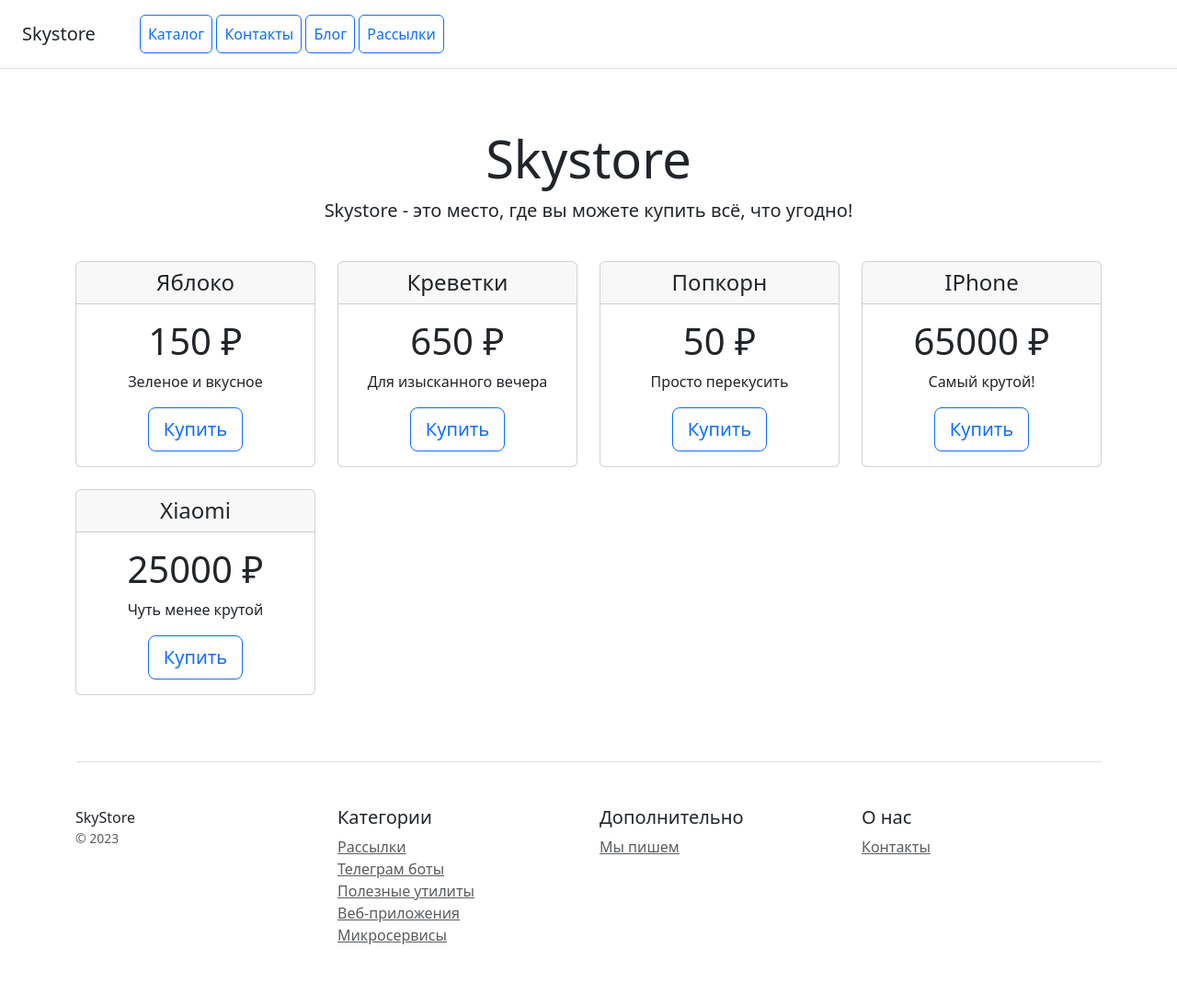
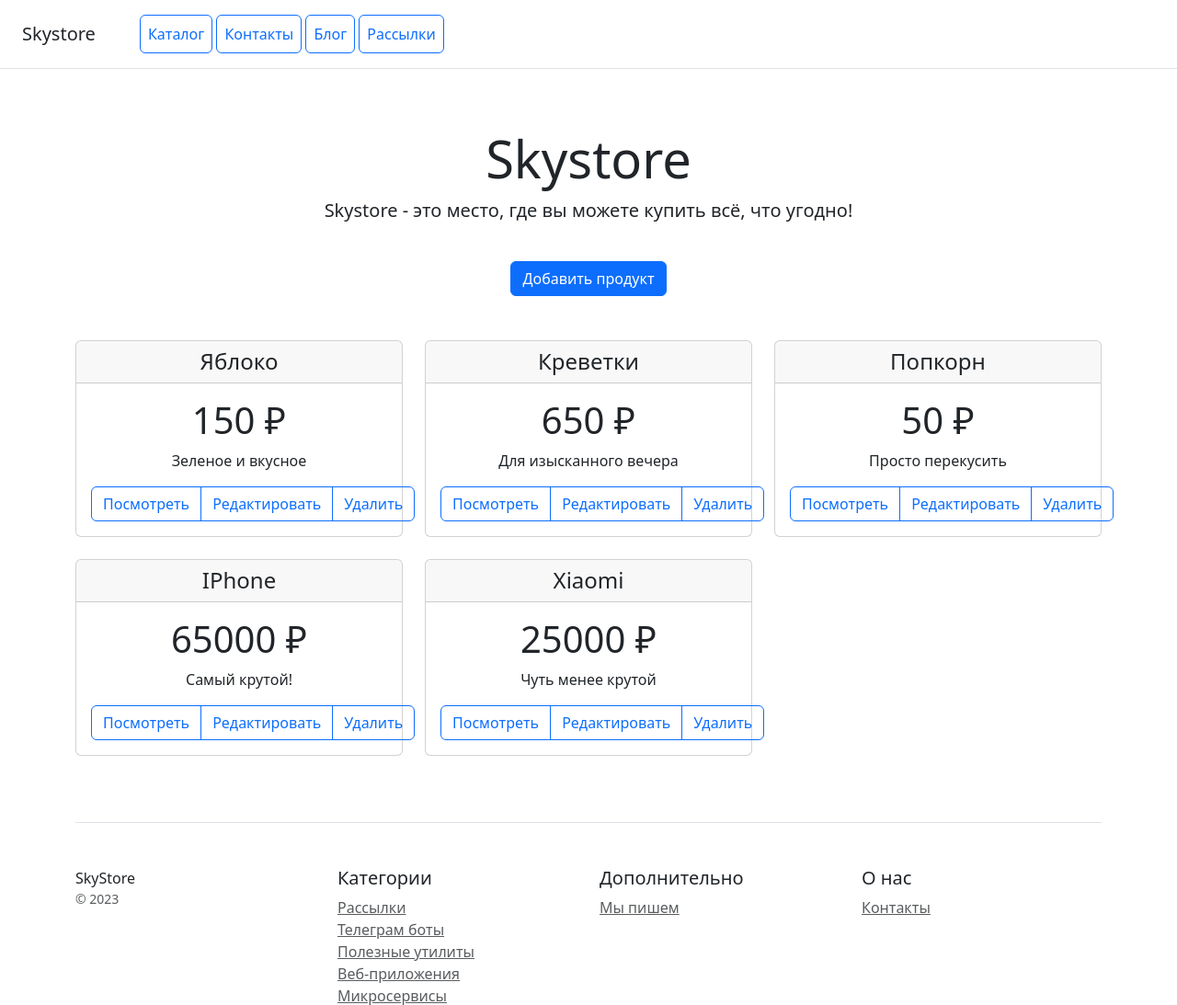
Before and after one commit to julyashap/marketplace_django, a Django app: page / in a window 1280 px wide. Shown: the top 1093 px of the page at 92% size. Before the commit the page ends 1027 px from the top, so only its background shows below. Run offline with Django 5.2, Linux system fonts and the light colour scheme; data comes from the database, SQL or seed files in the repository; some libraries are stand-ins or nearby versions.

Commit message:
Change product_list.html

```diff
--- a/catalog/templates/catalog/product_list.html
+++ b/catalog/templates/catalog/product_list.html
@@ -1,9 +1,11 @@
 {% extends "catalog/base.html" %}
 {% block content %}
+<div class="mb-5 d-flex justify-content-center align-items-center">
+    <a class="btn btn-primary" href="{% url 'catalog:product_create' %}">Добавить продукт</a>
+</div>
 <div class="row text-center">
     {% for object in object_list %}
-    <div class="col-3">
-        <a href="/home/{{ object.pk }}" style="text-decoration: none">
+    <div class="col-4">
         <div class="card mb-4 box-shadow">
             <div class="card-header">
                 <h4 class="my-0 font-weight-normal">{{ object.name }}</h4>
@@ -11,10 +13,16 @@
             <div class="card-body">
                 <h1 class="card-title pricing-card-title">{{ object.price }} ₽</h1>
                 <p>{{ object.description|slice:100 }}</p>
-                    <button type="button" class="btn btn-lg btn-block btn-outline-primary">Купить</button>
+                <div class="btn-group" role="group">
+                    <a class="btn btn-outline-primary"
+                       href="{% url 'catalog:product_detail' object.pk %}">Посмотреть</a>
+                    <a class="btn btn-outline-primary"
+                       href="{% url 'catalog:product_update' object.pk %}">Редактировать</a>
+                    <a class="btn btn-outline-primary"
+                       href="{% url 'catalog:product_delete' object.pk %}">Удалить</a>
                 </div>
             </div>
-        </a>
+        </div>
     </div>
     {% endfor %}
 </div>
```
Lines whose indentation alone changed are shown as unchanged.
